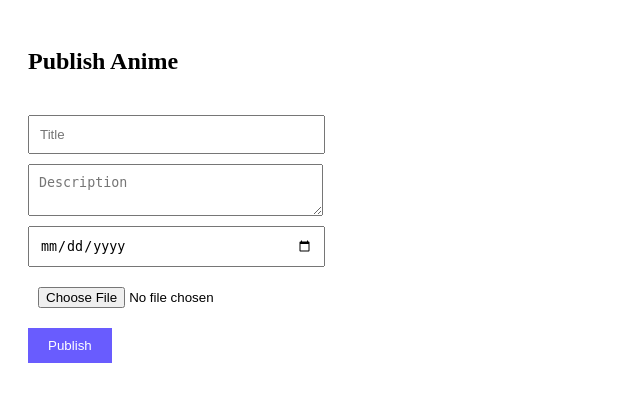
After one commit to Ma0uSaMa/animecorner, a PHP site: page /admin/dashboard/publish_anime.php in a window 1280 px wide. The commit adds this page. Shown: the top 402 px of the page, without its empty margins (0-640 px from the left). Run offline with PHP 8.4, Linux system fonts and the light colour scheme; a user stored in the database is signed in.

Commit message:
publish anime

```diff
--- /dev/null
+++ b/admin/dashboard/publish_anime.php
@@ -0,0 +1,32 @@
+<?php
+session_start();
+
+if (!isset($_SESSION['admin_username'])) {
+    header("Location: ../admin_login.php");
+    exit();
+}
+?>
+
+<!DOCTYPE html>
+<html>
+<head>
+    <title>Publish Anime</title>
+    <link rel="stylesheet" type="text/css" href="../../css/publish_anime.css">
+    <link rel="icon" type="image/png" href="../../images/logo-image.png">
+</head>
+<body>
+    <section class="publish-anime">
+        <h1 class="publish-anime-title">Publish Anime</h1>
+        <form class="publish-anime-form" action="" method="POST">
+            <input type="text" name="title" placeholder="Title" required>
+            <textarea name="description" placeholder="Description" required></textarea>
+            <input type="date" name="aired_date" required>
+            <input type="file" name="photo" accept="image/*" required>
+            <input type="submit" value="Publish">
+        </form>
+        <div class="publish-anime-message"></div>
+    </section>
+    <script src="https://code.jquery.com/jquery-3.6.0.min.js"></script>
+    <script src="../../js/publish_anime.js"></script>
+</body>
+</html>
--- /dev/null
+++ b/css/publish_anime.css
@@ -0,0 +1,34 @@
+.publish-anime {
+    display: flex;
+    flex-direction: column;
+    align-items: flex-start; /* Align items to the left */
+    padding: 20px;
+}
+
+.publish-anime-form {
+    display: flex;
+    flex-direction: column;
+    align-items: flex-start; /* Align form inputs to the left */
+    margin-top: 20px;
+}
+
+.publish-anime-form input,
+.publish-anime-form textarea {
+    width: 100%;
+    padding: 10px;
+    margin-bottom: 10px;
+}
+
+.publish-anime-form input[type="submit"] {
+    width: auto;
+    padding: 10px 20px;
+    background-color: #695CFE;
+    color: #FFF;
+    border: none;
+    cursor: pointer;
+}
+
+.publish-anime-message {
+    margin-top: 10px;
+    font-weight: bold;
+}
```
Also changed, not shown: admin/dashboard/dashboard.php (+9 -1 lines), css/dashboard_sidebar.css (+22 -4 lines), js/dashboard_sidebar.js (added, +27 -0 lines), js/registered_users.js (deleted, +0 -9 lines), partials/dashboard_sidebar.php (+7 -1 lines).
